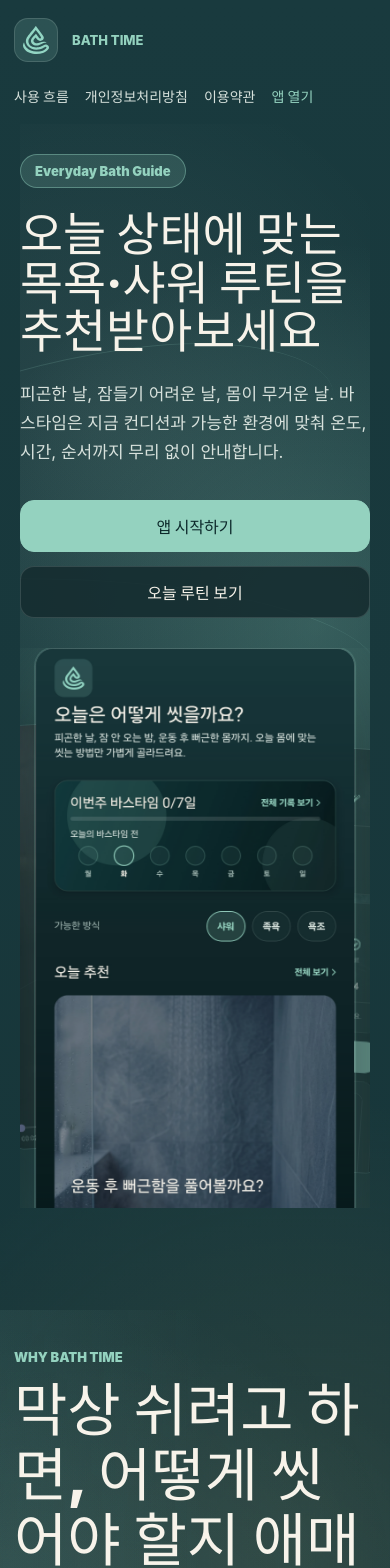
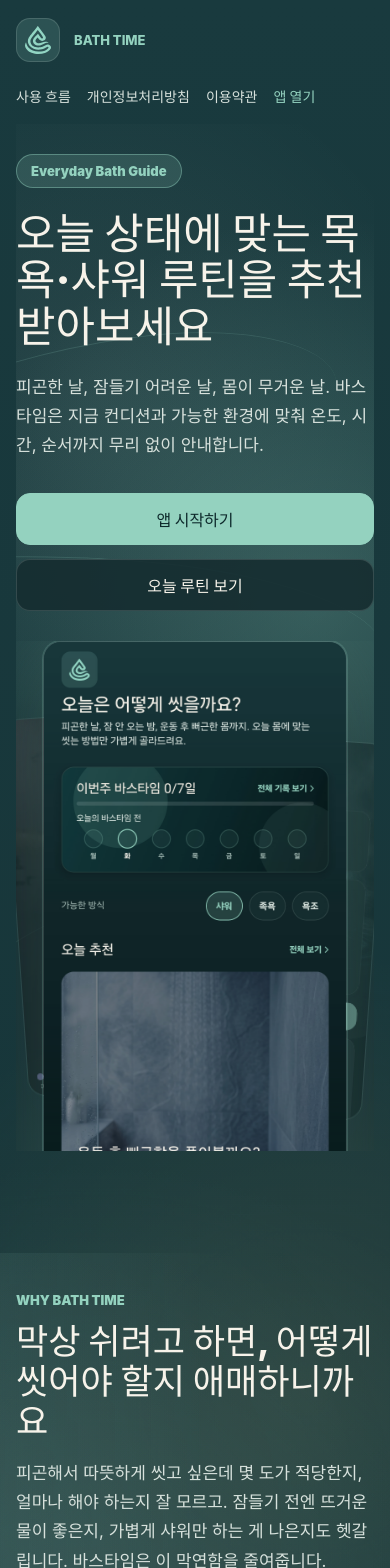
Before and after one commit to dykim0917/get_bathtime, a React (Vite) app: page / in a window 390 px wide. Shown: the top 1568 px of the page. Built offline with nearby package versions, Linux system fonts and the light colour scheme.

Commit message:
Tighten mobile landing layout

```diff
--- a/src/styles.css
+++ b/src/styles.css
@@ -1248,7 +1248,7 @@ h2 {
   main,
   .siteHeader,
   .siteFooter {
-    width: min(100% - 28px, 680px);
+    width: min(100% - 32px, 680px);
   }
 
   .siteHeader,
@@ -1266,10 +1266,17 @@ h2 {
     min-height: auto;
     gap: 30px;
     padding-top: 30px;
+    width: min(100vw - 32px, 680px);
   }
 
   h1 {
-    font-size: clamp(40px, 12vw, 56px);
+    font-size: clamp(38px, 11vw, 52px);
+    line-height: 1.08;
+  }
+
+  h2 {
+    font-size: clamp(34px, 9vw, 42px);
+    line-height: 1.14;
   }
 
   .heroCopy > p,
@@ -1286,16 +1293,16 @@ h2 {
   }
 
   .heroStack {
-    min-height: 560px;
+    min-height: 510px;
     overflow: hidden;
   }
 
   .mainShot {
-    width: min(82vw, 330px);
+    width: min(78vw, 310px);
   }
 
   .sideShot {
-    width: 210px;
+    width: min(48vw, 190px);
     opacity: 0.5;
   }
 
@@ -1325,6 +1332,14 @@ h2 {
     font-size: 24px;
   }
 
+  .moodSection .featureCopy {
+    order: 1;
+  }
+
+  .moodPhone {
+    order: 2;
+  }
+
   .screenRail,
   .screenRail.wide {
     justify-content: flex-start;
@@ -1335,7 +1350,7 @@ h2 {
 
   .screenRail .phoneShot,
   .screenRail.wide .phoneShot {
-    width: min(78vw, 310px);
+    width: min(72vw, 286px);
     flex: 0 0 auto;
     scroll-snap-align: center;
   }
@@ -1355,7 +1370,24 @@ h2 {
   }
 
   .featurePhone {
-    width: min(82vw, 330px);
+    width: min(76vw, 300px);
+  }
+
+  .moodPhone {
+    width: min(76vw, 300px);
+  }
+
+  .executionFlow .phoneShot,
+  .executionFlow .centerStage .phoneShot {
+    width: min(76vw, 300px);
+  }
+
+  .conditionChip {
+    min-height: 124px;
+  }
+
+  .conditionChip img {
+    width: 42%;
   }
 
   .productVisual {
@@ -1374,6 +1406,10 @@ h2 {
     min-height: 84px;
   }
 
+  .cta {
+    margin-bottom: 62px;
+  }
+
   .legalSummary {
     grid-template-columns: 1fr;
     padding: 0;
```
